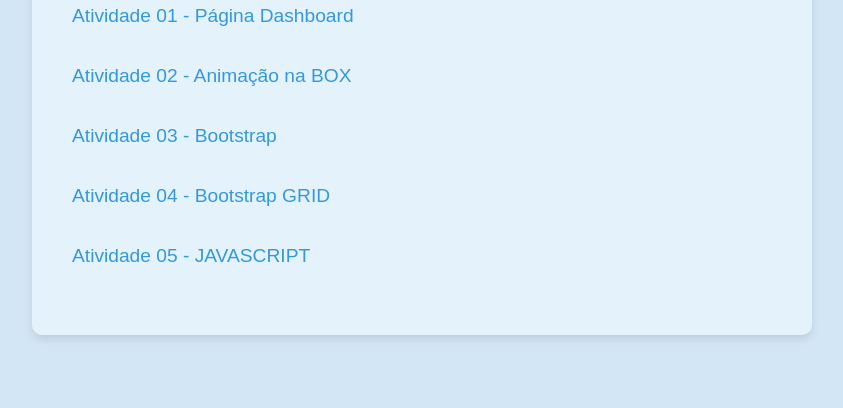
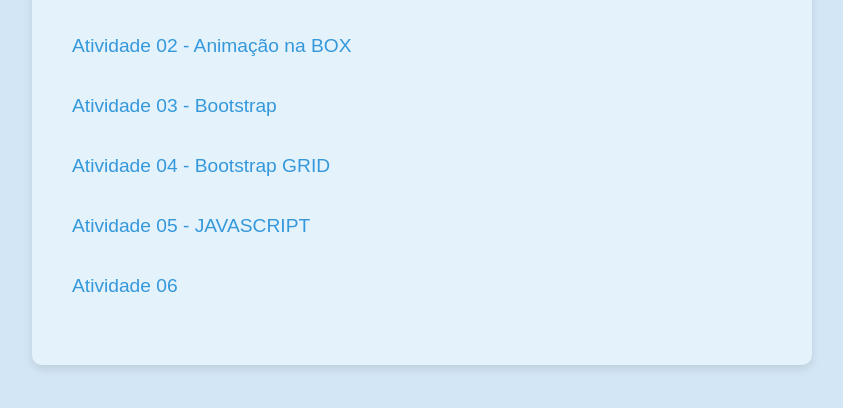
Before and after one commit to DrielLima/limajota, a plain HTML site: page index.html in a window 1280 px wide. Shown: the part 324-732 px from the top of the page, without its empty margins (218-1061 px from the left). Drawn offline with Linux system fonts and the light colour scheme.

Commit message:
Update index.html

```diff
--- a/index.html
+++ b/index.html
@@ -73,6 +73,7 @@
         <a href="03">Atividade 03 - Bootstrap</a> <br>
 	<a href="04">Atividade 04 - Bootstrap GRID</a> <br>
 	<a href="05">Atividade 05 - JAVASCRIPT</a> <br>
+	<a href="06">Atividade 06</a> <br>
     </div>
 
 </body>
```
